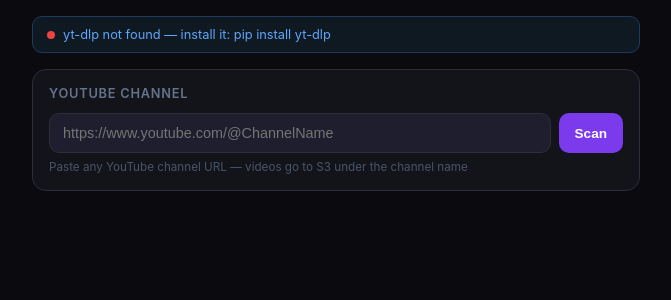
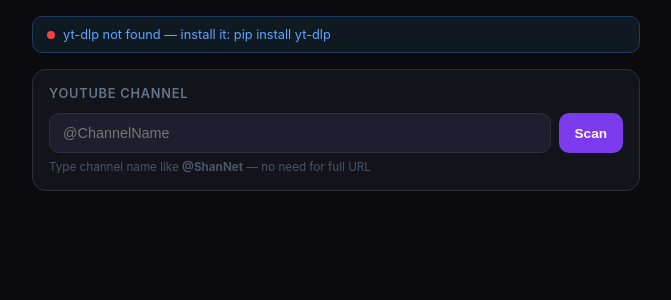
Before and after one commit to shanmuka5657/shan-ytdl, a Flask app: page / in a window 1280 px wide. Shown: the part 61-361 px from the top of the page, without its empty margins (304-975 px from the left). Run offline with Flask 3, Linux system fonts and the light colour scheme; data that the repository does not hold is empty; some libraries are stand-ins or nearby versions.

Commit message:
ui: accept @channelname without full URL

```diff
--- a/templates/index.html
+++ b/templates/index.html
@@ -86,10 +86,10 @@ body{background:#0a0a0f;color:#e2e8f0;font-family:-apple-system,BlinkMacSystemFo
   <div class="card">
     <div class="card-title">YouTube Channel</div>
     <div class="input-row">
-      <input type="url" id="channel-url" placeholder="https://www.youtube.com/@ChannelName" autocomplete="off">
+      <input type="text" id="channel-url" placeholder="@ChannelName" autocomplete="off">
       <button class="btn btn-purple" id="scan-btn" onclick="scanChannel()">Scan</button>
     </div>
-    <div class="hint">Paste any YouTube channel URL — videos go to S3 under the channel name</div>
+    <div class="hint">Type channel name like <b>@ShanNet</b> — no need for full URL</div>
     <div id="scan-status" style="margin-top:10px;font-size:.8rem;color:#94a3b8;display:none"></div>
   </div>
 
@@ -140,8 +140,15 @@ checkStatus();
 
 // ── Scan channel ─────────────────────────────────────────────────────
 async function scanChannel() {
-  channelUrl = document.getElementById('channel-url').value.trim();
-  if (!channelUrl) return;
+  let raw = document.getElementById('channel-url').value.trim();
+  if (!raw) return;
+  // Accept @name, name, or full URL
+  if (!raw.startsWith('http')) {
+    const handle = raw.startsWith('@') ? raw : '@' + raw;
+    channelUrl = 'https://www.youtube.com/' + handle;
+  } else {
+    channelUrl = raw;
+  }
   const m = channelUrl.match(/@([^/?&#]+)/);
   channelName = m ? m[1] : (channelUrl.split('/').filter(Boolean).pop() || 'unknown');
 
```
